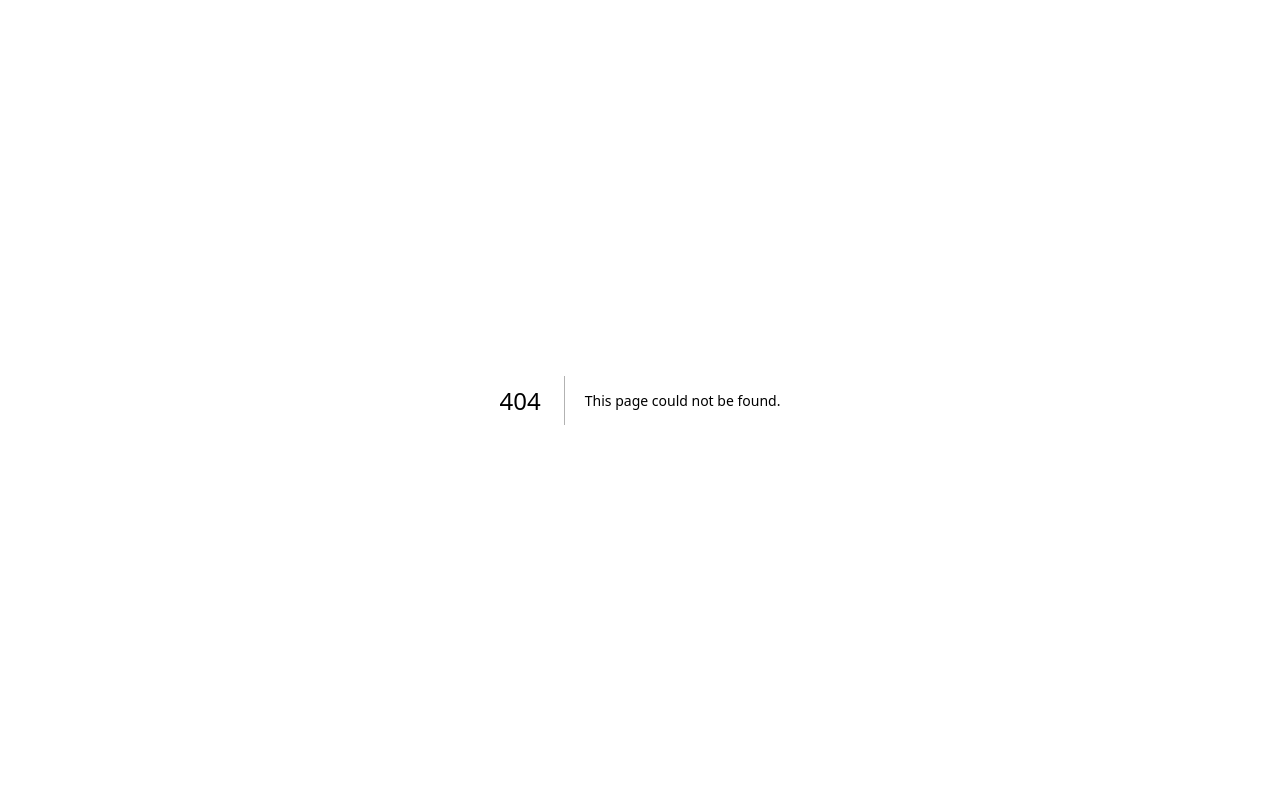
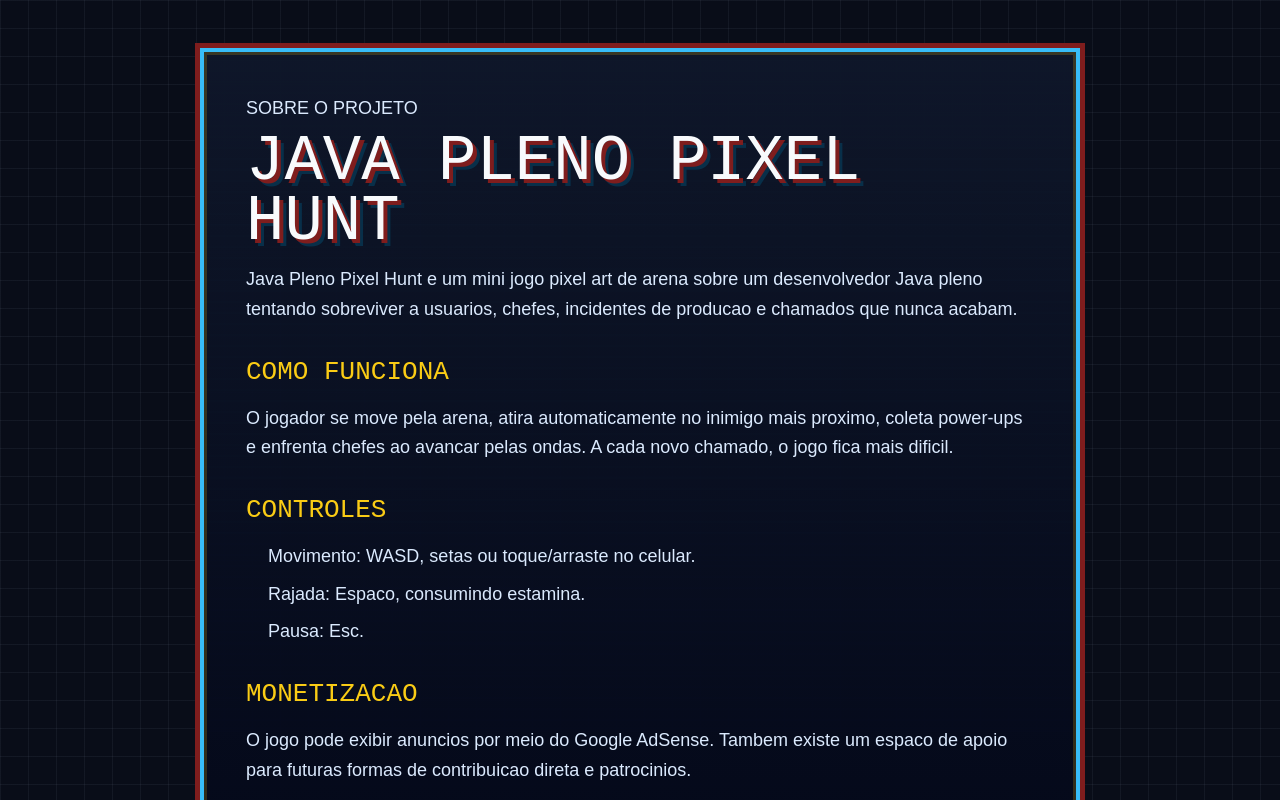
Before and after one commit to thyagodissenha/java-pleno-pixel-hunt, a Next.js app: page /sobre in a window 1280 px wide. Before the commit this address had no page. Built offline with nearby package versions, Linux system fonts and the light colour scheme.

Commit message:
Add privacy and about pages

```diff
--- a/app/globals.css
+++ b/app/globals.css
@@ -208,6 +208,28 @@ canvas {
   font-size: 10px;
   line-height: 1;
   text-transform: uppercase;
+}
+
+.sponsor-links {
+  display: flex;
+  justify-content: center;
+  gap: 8px;
+  margin-top: 7px;
+}
+
+.sponsor-links a {
+  color: #7dd3fc;
+  font-size: 10px;
+  line-height: 1;
+  text-decoration: none;
+  text-transform: uppercase;
+}
+
+.sponsor-links a:hover,
+.sponsor-links a:focus-visible {
+  color: #fef3c7;
+  outline: none;
+  text-decoration: underline;
 }
 
 .mini-bars {
@@ -1243,6 +1265,108 @@ canvas {
   text-transform: uppercase;
 }
 
+.legal-shell {
+  height: 100vh;
+  height: 100dvh;
+  overflow-y: auto;
+  padding: clamp(18px, 4vw, 48px);
+  background:
+    linear-gradient(90deg, rgba(148, 163, 184, 0.08) 1px, transparent 1px),
+    linear-gradient(rgba(148, 163, 184, 0.08) 1px, transparent 1px),
+    #090d18;
+  background-size: 28px 28px;
+}
+
+.legal-panel {
+  width: min(880px, 100%);
+  margin: 0 auto;
+  border: 4px solid #38bdf8;
+  background:
+    linear-gradient(rgba(15, 23, 42, 0.96), rgba(2, 6, 23, 0.98)),
+    repeating-linear-gradient(0deg, transparent 0 9px, rgba(125, 211, 252, 0.08) 9px 11px);
+  box-shadow:
+    0 0 0 5px #7f1d1d,
+    0 14px 0 #020617,
+    inset 0 0 0 3px rgba(250, 204, 21, 0.18);
+  padding: clamp(20px, 4vw, 42px);
+}
+
+.legal-kicker,
+.legal-panel h1,
+.legal-panel h2,
+.legal-panel p {
+  margin: 0;
+  letter-spacing: 0;
+}
+
+.legal-kicker {
+  color: #facc15;
+  font-size: 12px;
+  text-transform: uppercase;
+}
+
+.legal-panel h1 {
+  margin-top: 8px;
+  color: #f8fafc;
+  font-size: clamp(34px, 7vw, 64px);
+  line-height: 0.95;
+  text-transform: uppercase;
+  text-shadow: 4px 4px 0 #7f1d1d, 7px 7px 0 #082f49;
+}
+
+.legal-panel h2 {
+  margin-top: 28px;
+  color: #facc15;
+  font-size: clamp(18px, 3vw, 26px);
+  text-transform: uppercase;
+}
+
+.legal-panel p,
+.legal-panel li {
+  color: #dbeafe;
+  font-family: Arial, Helvetica, sans-serif;
+  font-size: clamp(15px, 2vw, 18px);
+  line-height: 1.65;
+}
+
+.legal-panel h1 + p,
+.legal-panel h2 + p,
+.legal-panel h2 + ul {
+  margin-top: 12px;
+}
+
+.legal-panel ul {
+  display: grid;
+  gap: 8px;
+  margin-bottom: 0;
+  padding-left: 22px;
+}
+
+.legal-actions {
+  display: flex;
+  flex-wrap: wrap;
+  gap: 12px;
+  margin-top: 34px;
+}
+
+.legal-actions a {
+  border: 3px solid #facc15;
+  background: #7f1d1d;
+  color: #fef3c7;
+  font-size: clamp(14px, 2vw, 18px);
+  padding: 12px 14px;
+  text-decoration: none;
+  text-transform: uppercase;
+  box-shadow: inset 0 -5px 0 rgba(0, 0, 0, 0.35), 0 5px 0 #020617;
+}
+
+.legal-actions a:hover,
+.legal-actions a:focus-visible {
+  background: #0f766e;
+  border-color: #7dd3fc;
+  outline: none;
+}
+
 @media (max-width: 720px) {
   body {
     overflow: auto;
--- a/app/page.tsx
+++ b/app/page.tsx
@@ -1,5 +1,6 @@
 "use client";
 
+import Link from "next/link";
 import { type CSSProperties, type FormEvent, useCallback, useEffect, useRef, useState } from "react";
 
 type Actor = {
@@ -1777,6 +1778,10 @@ export default function Home() {
             Apoie o jogo
           </button>
           <small>Pix e links em breve</small>
+          <nav className="sponsor-links" aria-label="Links institucionais">
+            <Link href="/privacidade">Privacidade</Link>
+            <Link href="/sobre">Sobre</Link>
+          </nav>
         </aside>
       </section>
 
--- /dev/null
+++ b/app/privacidade/page.tsx
@@ -0,0 +1,59 @@
+import type { Metadata } from "next";
+import Link from "next/link";
+
+export const metadata: Metadata = {
+  title: "Politica de Privacidade | Java Pleno Pixel Hunt",
+  description: "Politica de privacidade do jogo Java Pleno Pixel Hunt.",
+};
+
+export default function PrivacyPage() {
+  return (
+    <main className="legal-shell">
+      <article className="legal-panel">
+        <p className="legal-kicker">Java Pleno Pixel Hunt</p>
+        <h1>Politica de Privacidade</h1>
+        <p>
+          Esta politica explica como o Java Pleno Pixel Hunt trata informacoes durante o uso do jogo.
+          O projeto e um jogo web independente, publicado para diversao e aprendizado.
+        </p>
+
+        <h2>Dados do jogo</h2>
+        <p>
+          O jogo pode salvar pontuacoes enviadas pelo jogador, incluindo nome informado, score, onda
+          alcancada, quantidade de resets e data do registro. Essas informacoes sao usadas para exibir
+          o ranking.
+        </p>
+
+        <h2>Armazenamento local</h2>
+        <p>
+          O navegador pode guardar preferencias locais, como volume, mute e uma copia local do ranking
+          quando a API estiver indisponivel. Esses dados ficam no proprio dispositivo do usuario.
+        </p>
+
+        <h2>Anuncios e cookies</h2>
+        <p>
+          O site usa Google AdSense para exibicao de anuncios. O Google pode usar cookies ou tecnologias
+          semelhantes para medir desempenho, evitar fraude e personalizar anuncios conforme as escolhas
+          de consentimento do usuario.
+        </p>
+
+        <h2>Terceiros</h2>
+        <p>
+          O site pode se comunicar com servicos da Vercel para hospedagem, Vercel Blob para ranking e
+          Google AdSense para anuncios. Cada servico pode operar de acordo com suas proprias politicas.
+        </p>
+
+        <h2>Contato</h2>
+        <p>
+          Para duvidas sobre privacidade ou sobre o jogo, abra uma issue no repositorio do projeto no
+          GitHub.
+        </p>
+
+        <div className="legal-actions">
+          <Link href="/">Voltar ao jogo</Link>
+          <Link href="/sobre">Sobre o jogo</Link>
+        </div>
+      </article>
+    </main>
+  );
+}
--- /dev/null
+++ b/app/sobre/page.tsx
@@ -0,0 +1,51 @@
+import type { Metadata } from "next";
+import Link from "next/link";
+
+export const metadata: Metadata = {
+  title: "Sobre | Java Pleno Pixel Hunt",
+  description: "Saiba mais sobre o jogo Java Pleno Pixel Hunt.",
+};
+
+export default function AboutPage() {
+  return (
+    <main className="legal-shell">
+      <article className="legal-panel">
+        <p className="legal-kicker">Sobre o projeto</p>
+        <h1>Java Pleno Pixel Hunt</h1>
+        <p>
+          Java Pleno Pixel Hunt e um mini jogo pixel art de arena sobre um desenvolvedor Java pleno
+          tentando sobreviver a usuarios, chefes, incidentes de producao e chamados que nunca acabam.
+        </p>
+
+        <h2>Como funciona</h2>
+        <p>
+          O jogador se move pela arena, atira automaticamente no inimigo mais proximo, coleta power-ups
+          e enfrenta chefes ao avancar pelas ondas. A cada novo chamado, o jogo fica mais dificil.
+        </p>
+
+        <h2>Controles</h2>
+        <ul>
+          <li>Movimento: WASD, setas ou toque/arraste no celular.</li>
+          <li>Rajada: Espaco, consumindo estamina.</li>
+          <li>Pausa: Esc.</li>
+        </ul>
+
+        <h2>Monetizacao</h2>
+        <p>
+          O jogo pode exibir anuncios por meio do Google AdSense. Tambem existe um espaco de apoio
+          para futuras formas de contribuicao direta e patrocinios.
+        </p>
+
+        <h2>Contato</h2>
+        <p>
+          Sugestoes, problemas e feedback podem ser enviados pelo repositorio do projeto no GitHub.
+        </p>
+
+        <div className="legal-actions">
+          <Link href="/">Jogar agora</Link>
+          <Link href="/privacidade">Privacidade</Link>
+        </div>
+      </article>
+    </main>
+  );
+}
```
